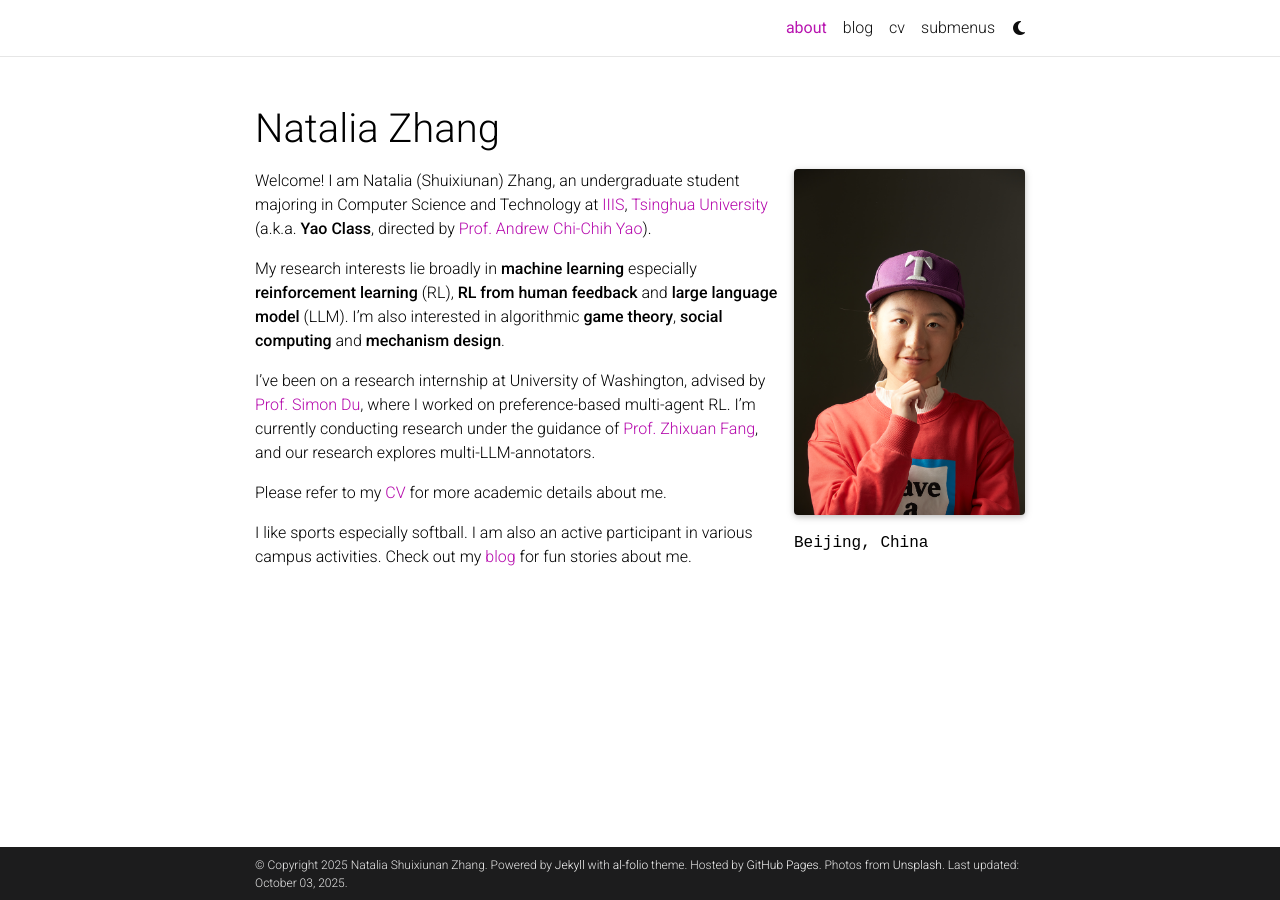
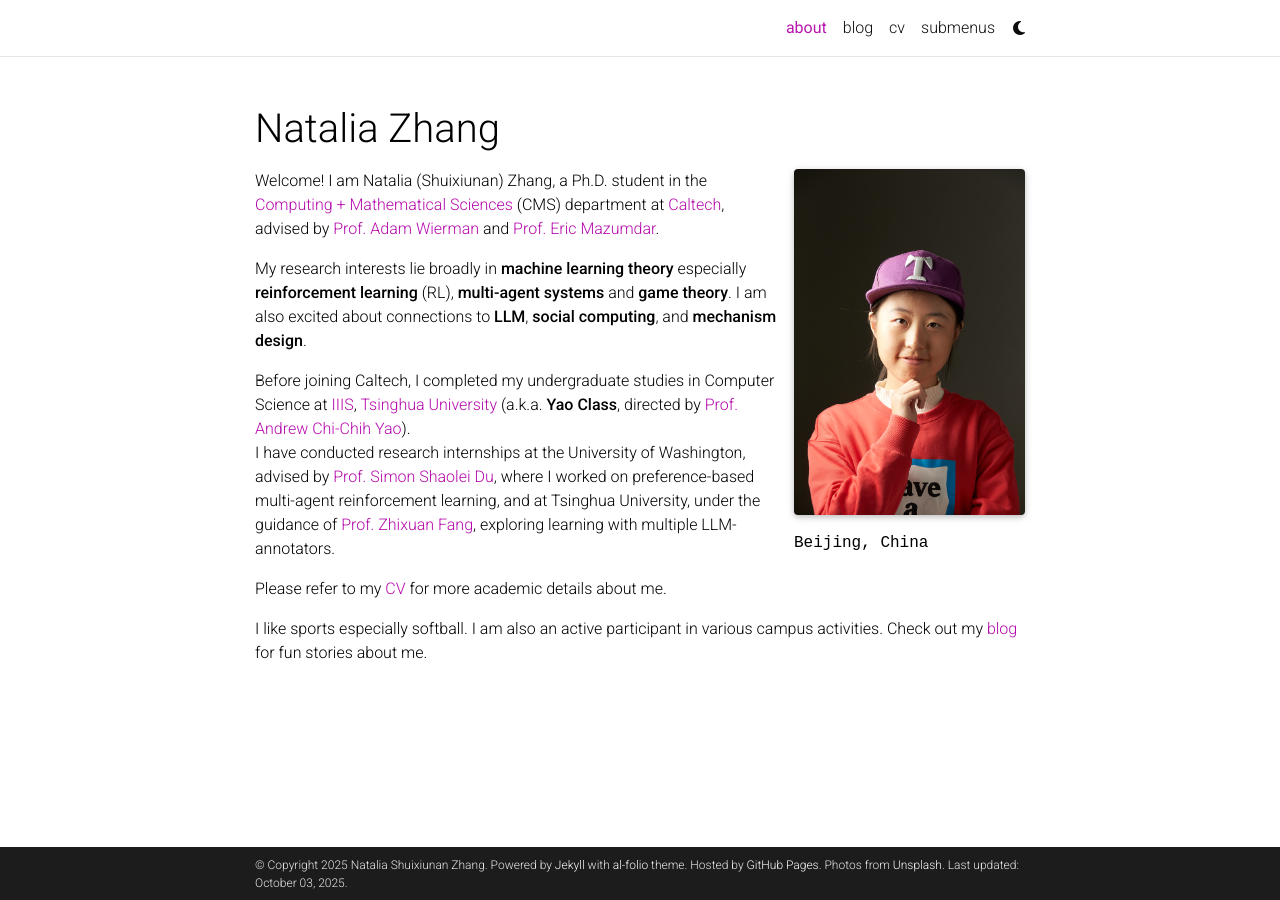
Before and after one commit to NataliaZhang/nataliazhang.github.io, a Jekyll site: the page built from _pages/about.md, in a window 1280 px wide. Built offline with Jekyll 4.4.1, drawn with Linux system fonts in a browser that asks for light colours; full-size pictures stand in for the smaller copies a plugin makes; comment, search, counter and statistics services are not loaded; a style sheet for code colours, icons or effects is not loaded.

Commit message:
update about.md

```diff
--- a/_pages/about.md
+++ b/_pages/about.md
@@ -20,13 +20,13 @@
 social: false  # includes social icons at the bottom of the page
 ---
 
-Welcome! I am Natalia (Shuixiunan) Zhang, an undergraduate student majoring in Computer Science and Technology at [IIIS](https://iiis.tsinghua.edu.cn/en/), [Tsinghua University](https://www.tsinghua.edu.cn/en/) (a.k.a. [**Yao Class**](https://iiis.tsinghua.edu.cn/en/yaoclass/), directed by [Prof. Andrew Chi-Chih Yao](https://iiis.tsinghua.edu.cn/yao/)).
+Welcome! I am Natalia (Shuixiunan) Zhang, a Ph.D. student in the [Computing + Mathematical Sciences](https://cms.caltech.edu/) (CMS) department at [Caltech](https://www.caltech.edu/), advised by [Prof. Adam Wierman](https://adamwierman.com/) and [Prof. Eric Mazumdar](https://users.cms.caltech.edu/~mazumdar/).
 
-My research interests lie broadly in **machine learning** especially **reinforcement learning** (RL), **RL from human feedback** and **large language model** (LLM).
-I'm also interested in algorithmic **game theory**, **social computing** and **mechanism design**.
+My research interests lie broadly in **machine learning theory** especially **reinforcement learning** (RL), **multi-agent systems** and **game theory**. I am also excited about connections to **LLM**, **social computing**, and **mechanism design**.
 
-I've been on a research internship at University of Washington, advised by [Prof. Simon Du](https://simonshaoleidu.com/), where I worked on preference-based multi-agent RL.
-I'm currently conducting research under the guidance of [Prof. Zhixuan Fang](https://people.iiis.tsinghua.edu.cn/~fang/), and our research explores multi-LLM-annotators.
+Before joining Caltech, I completed my undergraduate studies in Computer Science at [IIIS](https://iiis.tsinghua.edu.cn/en/), [Tsinghua University](https://www.tsinghua.edu.cn/en/) (a.k.a. [**Yao Class**](https://iiis.tsinghua.edu.cn/en/yaoclass/), directed by [Prof. Andrew Chi-Chih Yao](https://iiis.tsinghua.edu.cn/yao/)).
+I have conducted research internships at the University of Washington, advised by [Prof. Simon Shaolei Du](https://simonshaoleidu.com/), where I worked on preference-based multi-agent reinforcement learning, and at Tsinghua University, under the guidance of [Prof. Zhixuan Fang](https://people.iiis.tsinghua.edu.cn/~fang/), exploring learning with multiple LLM-annotators.
+
 
 Please refer to my <a href="{{ '/cv/' | relative_url }}">CV</a> for more academic details about me.
 
```
